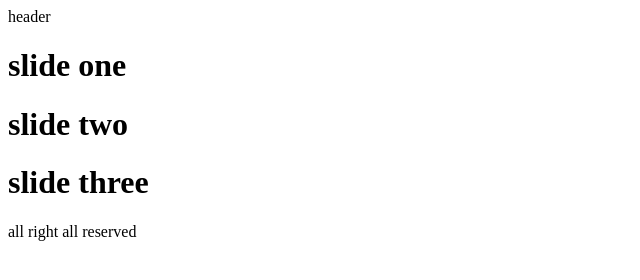
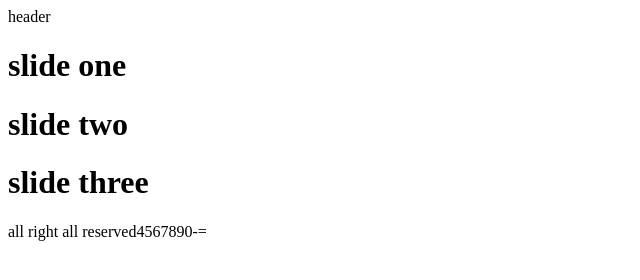
Before and after one commit to snz-mlcoder/git_project_one1, a plain HTML site: page index.html in a window 1280 px wide. Shown: the full height of the page, 0-640 px from the left. Drawn offline with Linux system fonts and the light colour scheme.

Commit message:
changeeeee

```diff
--- a/index.html
+++ b/index.html
@@ -12,7 +12,7 @@
         <h1>slide two</h1>
         <h1>slide three</h1>
         <footer>
-            all right all reserved
+            all right all reserved4567890-=
         </footer>
 </body>
 </html>
```
